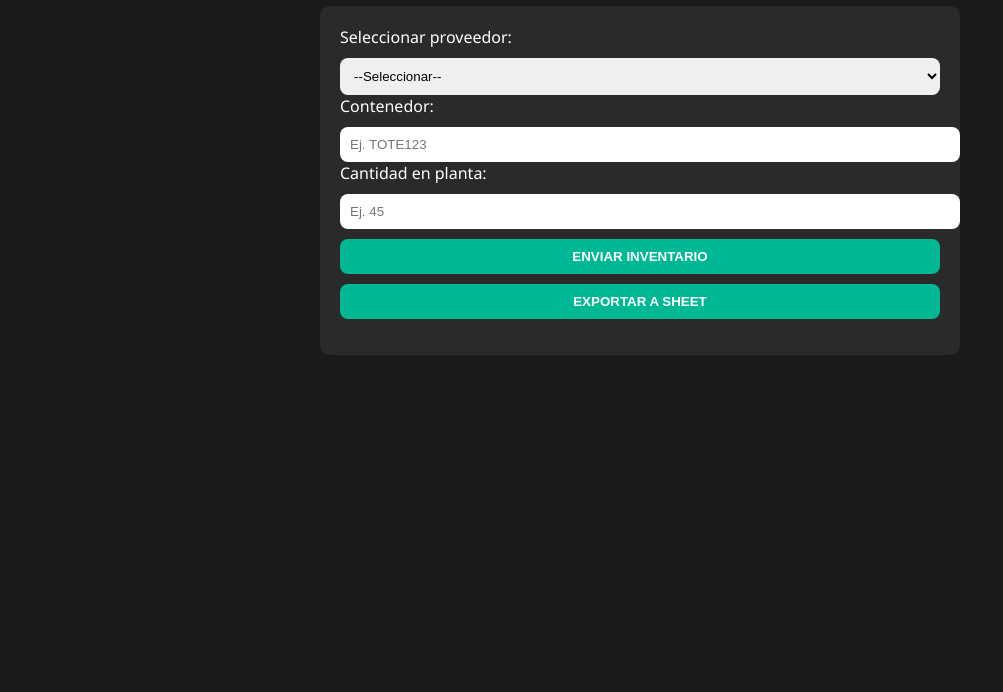
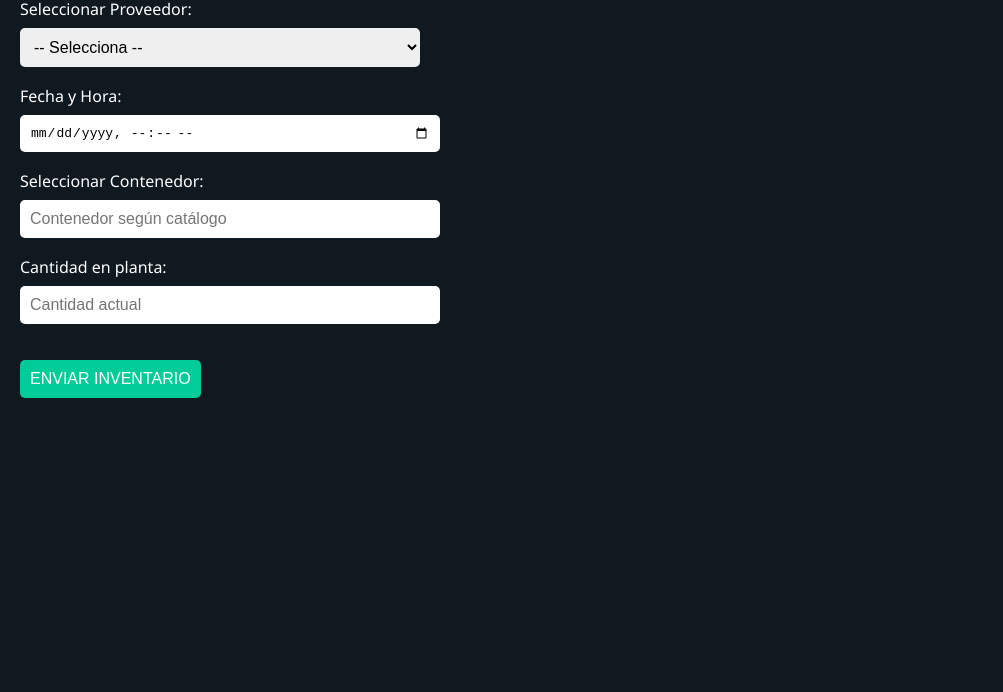
Before and after one commit to BLINKING48/SUPPLIER-INVENTORY, a plain HTML site: page index.html in a window 1280 px wide. Shown: the part 108-800 px from the top of the page, without its empty margins (0-1003 px from the left). Drawn offline with Linux system fonts and the light colour scheme.

Commit message:
Update index.html

```diff
--- a/index.html
+++ b/index.html
@@ -1,102 +1,137 @@
 <!DOCTYPE html>
 <html lang="es">
 <head>
-  <meta charset="UTF-8">
+  <meta charset="UTF-8" />
   <title>SUPPLIER INVENTORY</title>
   <style>
     body {
       font-family: 'Segoe UI', sans-serif;
-      background: #1a1a1a;
+      background-color: #101820;
       color: #fff;
+      margin: 0;
       padding: 20px;
     }
+
     h1 {
-      text-align: center;
+      color: #00ffff;
       font-size: 2em;
     }
-    .container {
-      max-width: 600px;
-      margin: auto;
-      background: #2a2a2a;
-      padding: 20px;
-      border-radius: 10px;
+
+    select, input, button {
+      padding: 10px;
+      margin: 8px 0;
+      border-radius: 5px;
+      border: none;
+      font-size: 1em;
     }
-    select, input, button {
+
+    select, input {
       width: 100%;
-      margin-top: 10px;
-      padding: 10px;
-      border-radius: 8px;
-      border: none;
+      max-width: 400px;
     }
+
     button {
-      background-color: #00b894;
-      color: white;
-      font-weight: bold;
+      background-color: #00cc99;
+      color: #fff;
       cursor: pointer;
     }
+
     button:hover {
-      background-color: #00cec9;
+      background-color: #009977;
+    }
+
+    .section {
+      margin-bottom: 30px;
+    }
+
+    label {
+      display: block;
+      margin-top: 10px;
+    }
+
+    .button-group {
+      margin-top: 20px;
     }
   </style>
 </head>
 <body>
+
   <h1>SUPPLIER INVENTORY</h1>
-  <div class="container">
-    <label for="proveedor">Seleccionar proveedor:</label>
+
+  <div class="section">
+    <label for="proveedor">Seleccionar Proveedor:</label>
     <select id="proveedor">
-      <option value="">--Seleccionar--</option>
+      <option value="">-- Selecciona --</option>
       <option value="BRAZEWAY">46882 BRAZEWAY MEXICO S DE R L DE CV</option>
       <option value="COLLIS">64955 COLLIS DE MEXICO LLC</option>
       <option value="ENGINEERED">67764 ENGINEERED PLASTIC COMPONENTS INC</option>
-      <!-- Agrega los demás proveedores aquí con sus nombres de hoja como value -->
+      <option value="TROQUELADAS">46849 ESPECIALIDADES TROQUELADAS SA DE CV</option>
+      <option value="GEMTRON">46541 GEMTRON DE MEXICO SA DE CV</option>
+      <option value="GLASSER">49329 GLASSER SA DE CV</option>
+      <option value="HUNTINGTON">38902 HUNTINGTON FOAM LLC</option>
+      <option value="INDUSTRIAL">33343 INDUSTRIAL DIELECTRICS INC</option>
+      <option value="ISE">83228 ISE METAL INC</option>
+      <option value="JONES">47100 JONES PLASTIC & ENGINEERING DE</option>
+      <option value="MANUFACTURAS">46550 MANUFACTURAS Y SERVICIOS TROQUELADO</option>
+      <option value="MARCEGAGLIA">71580 MARCEGAGLIA MEXICO, S DE RL DE CV</option>
+      <option value="OLSON">83016 OLSON METAL PRODUCTS, LLC</option>
+      <option value="PLASTIEXPORTS">53040 PLASTIEXPORTS SA DE CV</option>
+      <option value="POLIESTIRENO">48567 POLIESTIRENO ALFA GAMMA S A DE C V</option>
+      <option value="REHAU">47135 REHAU SA DE CV</option>
+      <option value="SP">51737 SP MANUFACTURAS S DE RL DE CV</option>
+      <option value="STARION">71724 STARION MONTERREY MEXICO S A DE C</option>
+      <option value="TAE">65749 TAE SUNG MEXICO S A DE C V</option>
+      <option value="UNICAR">47796 UNICAR PLASTICS SA DE CV</option>
+      <option value="WHIRLPOOL">ML24 WHIRLPOOL OVERSEAS MANUFACTURING S.</option>
+      <option value="WOLVERINE">9028 WOLVERINE METAL STAMPING</option>
     </select>
 
-    <label for="contenedor">Contenedor:</label>
-    <input type="text" id="contenedor" placeholder="Ej. TOTE123">
+    <label for="fecha">Fecha y Hora:</label>
+    <input type="datetime-local" id="fecha">
+
+    <label for="contenedor">Seleccionar Contenedor:</label>
+    <input type="text" id="contenedor" placeholder="Contenedor según catálogo">
 
     <label for="cantidad">Cantidad en planta:</label>
-    <input type="number" id="cantidad" placeholder="Ej. 45">
+    <input type="number" id="cantidad" placeholder="Cantidad actual">
 
-    <button onclick="enviarInventario()">ENVIAR INVENTARIO</button>
-    <button onclick="exportar()">EXPORTAR A SHEET</button>
-
-    <p id="mensaje"></p>
+    <div class="button-group">
+      <button onclick="enviarInventario()">ENVIAR INVENTARIO</button>
+    </div>
   </div>
 
   <script>
-    const URL_WEBAPP = "https://script.google.com/macros/s/AKfycbywO-vQOXZfCmD1ykPKDHp-w72Olk-KQtaS5ydGxS74tA_F1zP5ikq7Bx0x_7U1JTy7/exec";
-
     function enviarInventario() {
       const proveedor = document.getElementById("proveedor").value;
+      const fecha = document.getElementById("fecha").value;
       const contenedor = document.getElementById("contenedor").value;
       const cantidad = document.getElementById("cantidad").value;
 
-      if (!proveedor || !contenedor || !cantidad) {
-        document.getElementById("mensaje").innerText = "Por favor completa todos los campos.";
+      if (!proveedor || !fecha || !contenedor || !cantidad) {
+        alert("Por favor llena todos los campos.");
         return;
       }
 
-      fetch(URL_WEBAPP, {
+      const datos = {
+        proveedor,
+        fecha,
+        contenedor,
+        cantidad
+      };
+
+      fetch("https://script.google.com/a/macros/whirlpool.com/s/AKfycbywO-vQOXZfCmD1ykPKDHp-w72Olk-KQtaS5ydGxS74tA_F1zP5ikq7Bx0x_7U1JTy7/exec", {
         method: "POST",
         mode: "no-cors",
         headers: {
           "Content-Type": "application/json"
         },
-        body: JSON.stringify({
-          proveedor,
-          contenedor,
-          cantidad,
-          timestamp: new Date().toISOString()
-        })
+        body: JSON.stringify(datos)
       });
 
-      document.getElementById("mensaje").innerText = "¡Inventario enviado!";
+      alert("Inventario enviado correctamente.");
+      document.getElementById("fecha").value = "";
       document.getElementById("contenedor").value = "";
       document.getElementById("cantidad").value = "";
-    }
-
-    function exportar() {
-      window.open("https://docs.google.com/spreadsheets/d/1gzCDL_c778VWVd794Kun6dfCf-AqrIfLAc1mkL55-So/edit", "_blank");
     }
   </script>
 </body>
```
